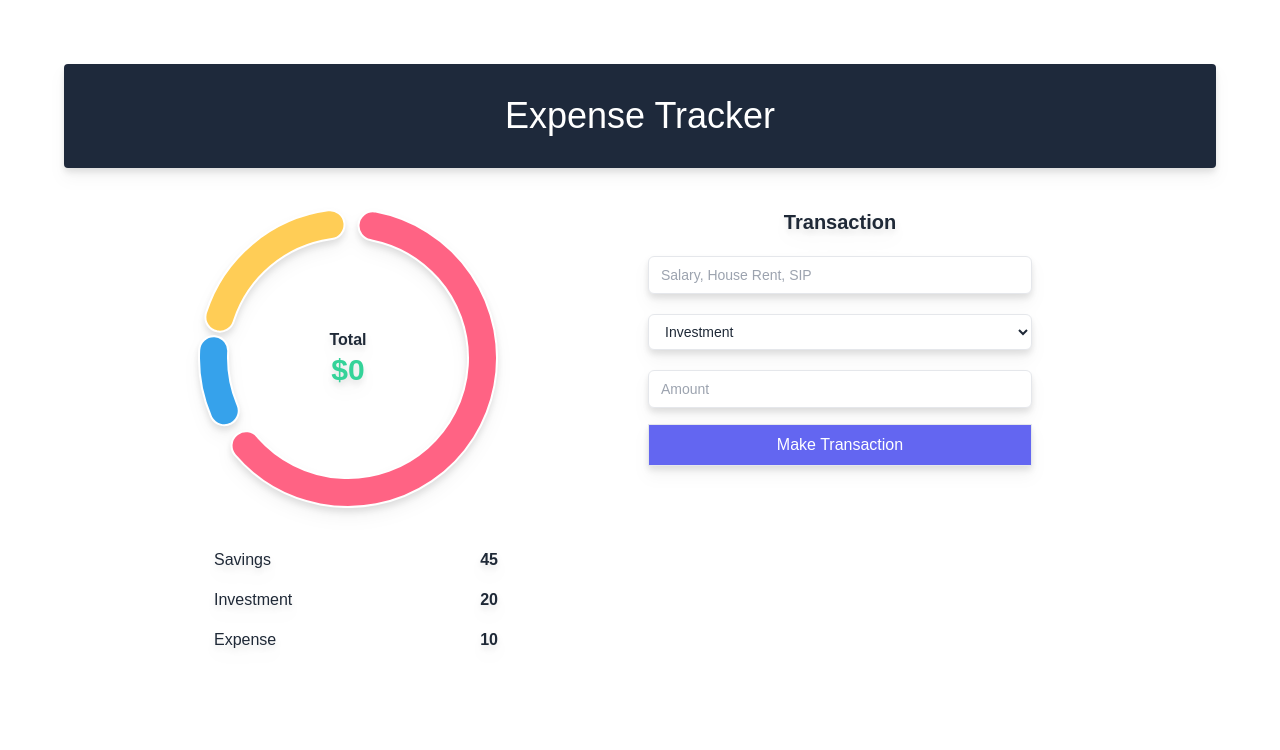
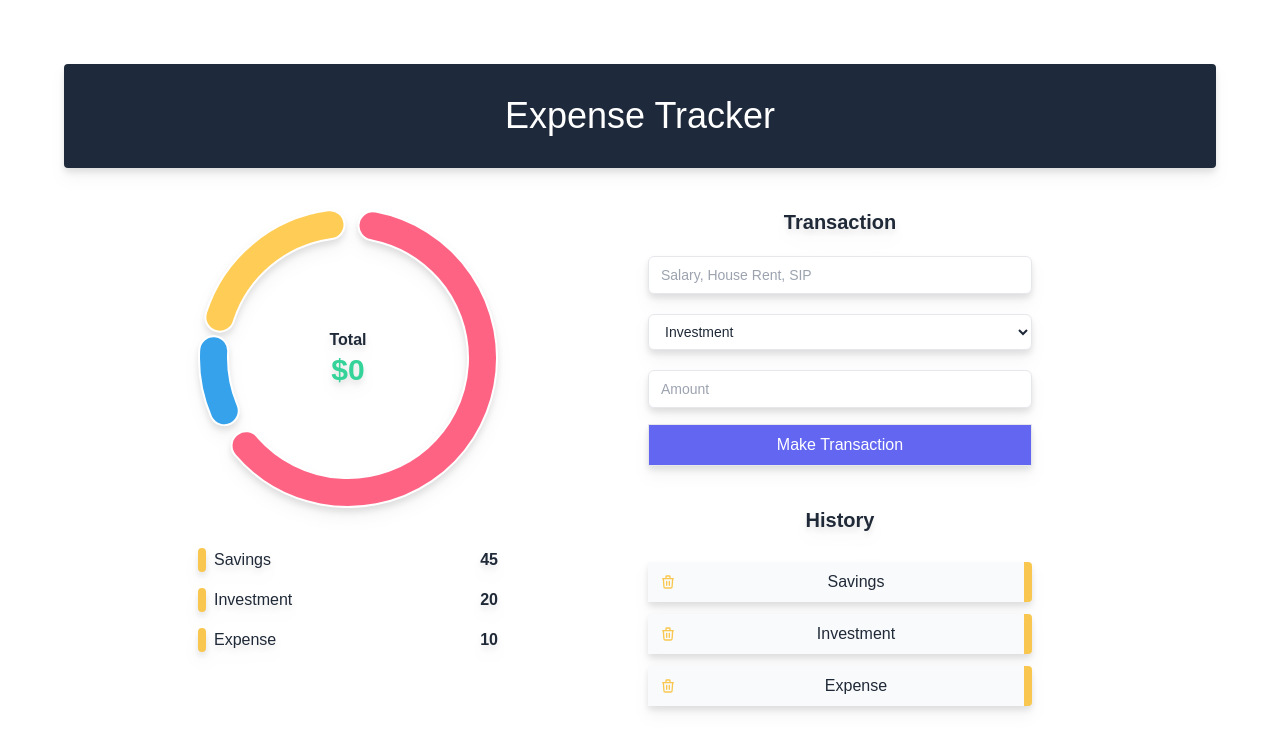
Before and after one commit to Bacale-Kevin/expense-tracker, a React (Create React App) app in the folder client/: page / in a window 1280 px wide. Shown: the top 750 px of the page. Built offline with nearby package versions, Linux system fonts and the light colour scheme.

Commit message:
feat(List): add list

```diff
--- a/client/package.json
+++ b/client/package.json
@@ -6,6 +6,7 @@
     "@testing-library/jest-dom": "^5.16.4",
     "@testing-library/react": "^13.3.0",
     "@testing-library/user-event": "^13.5.0",
+    "boxicons": "^2.1.2",
     "chart.js": "^3.8.0",
     "react": "^18.1.0",
     "react-chartjs-2": "^4.1.0",
--- a/client/src/components/Forms.js
+++ b/client/src/components/Forms.js
@@ -1,5 +1,6 @@
 import React from "react";
 import { useForm } from "react-hook-form";
+import List from "./List";
 
 const Form = () => {
   const { register, handleSubmit, resetField } = useForm();
@@ -45,6 +46,8 @@ const Form = () => {
           </div>
         </div>
       </form>
+
+      <List />
     </div>
   );
 };
--- a/client/src/components/Labels.js
+++ b/client/src/components/Labels.js
@@ -3,17 +3,17 @@ import React from "react";
 const obj = [
   {
     type: "Savings",
-    color: "f9c74f",
+    color: "#f9c74f",
     percent: 45,
   },
   {
     type: "Investment",
-    color: "f9c74f",
+    color: "#f9c74f",
     percent: 20,
   },
   {
     type: "Expense",
-    color: "f9c74f",
+    color: "#f9c74f",
     percent: 10,
   },
 ];
--- /dev/null
+++ b/client/src/components/List.js
@@ -0,0 +1,44 @@
+import React from "react";
+import { HiOutlineTrash } from "react-icons/hi";
+
+const obj = [
+  {
+    name: "Savings",
+    color: "#f9c74f",
+  },
+  {
+    name: "Investment",
+    color: "#f9c74f",
+  },
+  {
+    name: "Expense",
+    color: "#f9c74f",
+  },
+];
+
+export default function List() {
+  return (
+    <div className="flex flex-col py-6 gap-3">
+      <h1 className="py-4 font-bold text-xl">History</h1>
+
+      {obj.map((value, i) => (
+        <Transaction category={value} key={i} />
+      ))}
+    </div>
+  );
+}
+
+function Transaction({ category }) {
+  if (!category) return null;
+  return (
+    <div
+      className="item flex justify-center bg-gray-50 py-2 rounded-r"
+      style={{ borderRight: `8px solid ${category.color ?? "#e5e5e5"}` }}
+    >
+      <button className="px-3">
+        <HiOutlineTrash style={{ color: `${category.color ?? "#e5e5e5"}` }} />
+      </button>
+      <span className="block w-full">{category.name ?? ""}</span>
+    </div>
+  );
+}
```
Also changed, not shown: 1 other file (tests, documents, lock files or other folders).
